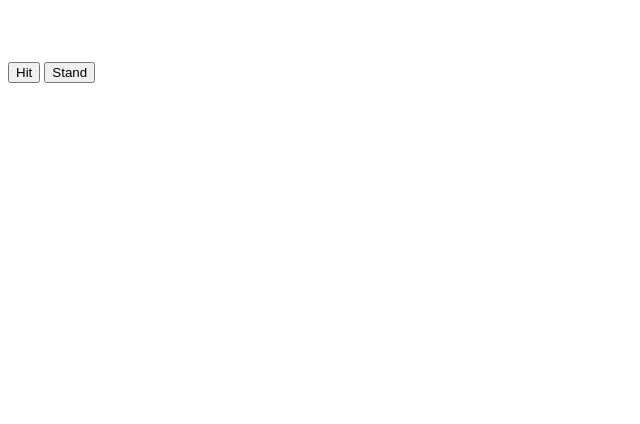
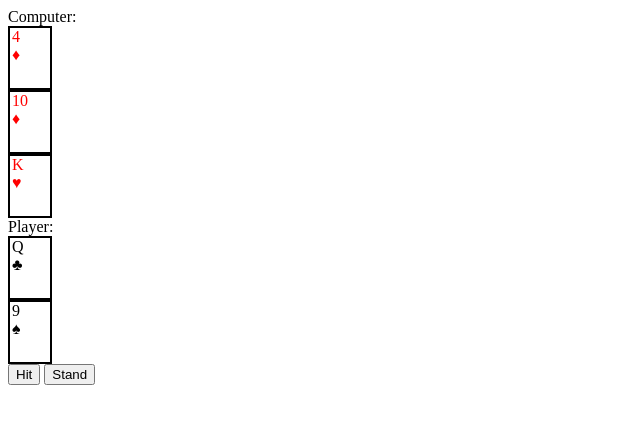
Before and after one commit to Amber-Williams/lessonsLearned, a plain HTML site: page CodeWorks Assignment/index.html in a window 1280 px wide. Both pictures are taken after a click on the button "Stand". Shown: the whole page, without its empty margins (0-640 px from the left). Drawn offline with nearby package versions, Linux system fonts and the light colour scheme.

Commit message:
Simplified code and added HTML CSS div for game rendering

```diff
--- a/CodeWorks Assignment/index.html
+++ b/CodeWorks Assignment/index.html
@@ -3,22 +3,20 @@
 <head>
   <meta charset="utf-8">
   <meta name="viewport" content="width=device-width">
+  <title>JS Bin</title>
+  <script src="https://code.jquery.com/jquery-3.1.0.js"></script>
+  <link rel="stylesheet" href="styles.css">
   <script src="test.js"></script>
-  <title>JS Bin</title>
 </head>
 <body>
-<script src="https://code.jquery.com/jquery-3.1.0.js"></script>
-  <script>
-    $(function(){
+  Computer:
+  <div id="computerScore"></div>
+  <div id="computerDiv"></div>
+  Player:
+  <div id="playerScore"></div>
+  <div id="playerDiv"></div>
 
-     // jQuery methods go here...
-
-    });
-  </script>
-  <br/>
-  <br/>
-  <br/>
-  <button onclick="hit()">Hit</button>
+  <button onclick="hit(true)">Hit</button>
   <button onclick="stand()">Stand</button>
 </body>
 </html>
--- /dev/null
+++ b/CodeWorks Assignment/styles.css
@@ -0,0 +1,11 @@
+.card{
+    border:2px solid black;
+    height:60px;
+    width:40px;
+}
+.card-value{
+    margin-left:2px;
+}
+.suite-value{
+    margin-left:2px;
+}
--- a/CodeWorks Assignment/test.js
+++ b/CodeWorks Assignment/test.js
@@ -1,25 +1,30 @@
+$( function() {
     let handValue = 0;
-let scores=[];
-
-function drawCard(){
+    //Scores:[Player, Dealer]
+    let scores=[0,0];
+    var Pdiv = document.getElementById('playerDiv');
+    var Cdiv = document.getElementById('computerDiv');
     let card= {
             suite:"",
             value:0
         }
 
+    let isGameOver = false;
+
+    function drawCard(currentHandValue){
         const randomSuite = Math.floor(Math.random()*4)+1;
         switch (randomSuite){
             case 1:
-            card.suite="Spades";
+                card.suite="♠";
                 break;
             case 2:
-            card.suite="Hearts";
+                card.suite="♥";
                 break;
             case 3:
-            card.suite="Diamonds";
+                card.suite="♦";
                 break;
             case 4:
-            card.suite="Clubs";
+                card.suite="♣";
                 break;
             }
 
@@ -27,7 +32,7 @@ function drawCard(){
         switch (randomValue){
             case 1:
                 card.value=1;
-            if (handValue<11){
+                if (currentHandValue<11){
                     handValue+=11;
                 } else {
                     handValue+=1;
@@ -70,56 +75,134 @@ function drawCard(){
                 handValue+=10;
                 break;
             case 11:
-            card.value="Jack";
+                card.value="J";
                 handValue+=10;
                 break;
             case 12:
-            card.value="Queen";
+                card.value="Q";
                 handValue+=10;
                 break;
             case 13:
-            card.value="King";
+                card.value="K";
                 handValue+=10;
                 break;
         }
-    console.log(card.value + " of " + card.suite)
+        console.log(card.value + " of " + card.suite);
     }
 
-function drawFirstCards(){
+    function startGame(){
+
+        function drawInitialCards(isPlayer) {
             handValue=0;
             for(i=2; i>0; i--){
-        drawCard();
+                if(isPlayer) {
+                    drawCard(scores[0]);
+                    scores[0] = handValue;
+                    createCardDiv(card.value,card.suite,true);
+                } else {
+                    drawCard(scores[1]);
+                    scores[1] = handValue;
+                    createCardDiv(card.value,card.suite,false);
                 }
-    scores.push(handValue);
+            }
+
+
             console.log(handValue);
         }
+        drawInitialCards(true);
+        drawInitialCards(false);
 
-function hit(){
+        if(scores[0] == 21 || scores[1] == 21) {
+            isGameOver = true;
+        }
+    }
+
+    function hit(isPlayer) {
+
+        if(isGameOver) {
+            return;
+        }
+
         handValue=0;
-    drawCard();
-    let hitValue=handValue+scores[0];
-    scores.shift();
-    scores.unshift(hitValue);
+        if(isPlayer) {
+            drawCard(scores[0]);
+
+            scores[0] += handValue;
+
+            createCardDiv(card.value,card.suite,true);
+
+            if(scores[0] >= 21) {
+                stand();
+            }
+        }
+        else {
+            drawCard(scores[1]);
+
+            scores[1] += handValue;
+
+            createCardDiv(card.value,card.suite,false);
+
+        }
         console.log(scores);
     }
 
-function computerHit(){
-    handValue=0;
-    drawCard();
-    let hitValue=handValue+scores[1];
-    scores.pop();
-    scores.push(hitValue);
-    console.log(scores);
+    document.hit = hit;
+    document.stand = stand;
+
+
+    function createCardDiv(value, suite, isPlayer) {
+        let cardDiv = $('<div>', { class: "card",
+                                });
+
+        let valueDiv = $('<div>', { class: "card-value",
+                                    text: value,
+                                    css:{
+                                        color:'red'
+                                    }
+                                });
+
+        let suiteDiv = $('<div>', { class: "suite-value",
+                                    text: suite,
+                                    css:{
+                                        color:'red'
+                                    }
+                                });
+        if(suite=="♣" || suite=="♠"){
+            suiteDiv = $('<div>', { class: "suite-value",
+                                    text: suite,
+                                    css:{
+                                        color:'black'
+                                    }
+                        });
+            valueDiv = $('<div>', { class: "card-value",
+                                    text: value,
+                                    css:{
+                                        color:'black'
+                                    }
+                        });
         }
 
-//Scores:[Player, Dealer]
+        cardDiv.append(valueDiv);
+        cardDiv.append(suiteDiv);
+
+        if(isPlayer) {
+            $('#playerDiv').append(cardDiv);
+        } else {
+            $('#computerDiv').append(cardDiv);
+        }
+    }
 
     function stand(){
+        if(isGameOver) {
+            return;
+        }
         console.log(scores)
-    if(scores[1]<17){
-        computerHit();
+        // computer turn
+        while(scores[1]<17){
+            hit(false);
             console.log(scores)
         }
+        isGameOver = true;
         if(scores[0]>21){
             console.log("Player Busts - Dealer Wins!")
         } else if (scores[1]>21){
@@ -136,8 +219,7 @@ function stand(){
             }
         }
     }
-console.log("Player")
-drawFirstCards();
 
-console.log("Dealer")
-drawFirstCards();
+    startGame();
+    console.log( "ready!" );
+});
```
Also changed, not shown: 1 other file. Lines whose indentation alone changed are shown as unchanged.
